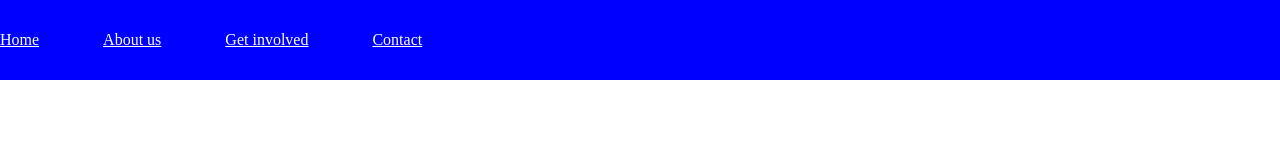
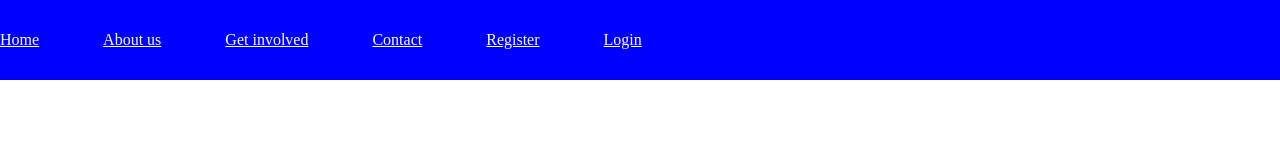
Before and after one commit to ochioci/bigapple, a React (Vite) app: page / in a window 1280 px wide. Shown: the top 160 px of the page. Built offline with nearby package versions, Linux system fonts and the light colour scheme.

Commit message:
Implemented registration (missing uniqueness check), begin implementing login

```diff
--- a/src/assets/app.jsx
+++ b/src/assets/app.jsx
@@ -12,7 +12,7 @@ export function Main({Content, StateHook}) {
 
     return <div style={style}>
         <TopBar StateHook={StateHook}></TopBar>
-        <Content></Content>
+        <Content StateHook={StateHook}></Content>
     </div>
 }
 
@@ -30,7 +30,9 @@ function TopBar({StateHook}) {
         ["Home", "home"],
         ["About us", "aboutus"],
         ["Get involved", "getinvolved"],
-        ["Contact", "contact"]
+        ["Contact", "contact"],
+        ["Register", "register"],
+        ["Login", "login"]
     ]
     const entryStyle = {
         color: "White",
--- /dev/null
+++ b/src/assets/login.jsx
@@ -0,0 +1,54 @@
+import {useState} from "react";
+
+export function LoginContent({StateHook}) {
+    const [reqState, reqHook] = useState("waiting")
+    const style = {
+        gridRow: 2,
+        display: "grid",
+        gridTemplateRows: "80% 20%",
+        gridTemplateColumns: "1fr"
+    }
+
+    function formSubmit(e) {
+        e.preventDefault();
+        let email = e.target[0].value
+        let password = e.target[1].value
+        let req = new XMLHttpRequest();
+        reqHook("sending")
+
+        req.open("POST", "/login", true);
+        req.setRequestHeader("Content-Type", "application/json;charset=UTF-8");
+        req.send(JSON.stringify({"email" : email, "password": password}))
+        reqHook("done")
+        return false;
+    }
+
+    function reset () {
+        StateHook("home")
+    }
+
+    if (reqState == "done") {
+        return <div>
+            Successfully Logged In
+            <button onClick={reset}>Go to homepage</button>
+        </div>
+    }
+    else if (reqState == "sending") {
+        return <div>
+            Waiting
+        </div>
+    }
+    else{
+        return <div  onSubmit={formSubmit} style={style}>
+            <div>Login</div>
+            <form action="/login" method="POST">
+                <label>Email</label>
+                <input type={"text"}/>
+                <label>Password</label>
+                <input type={"text"}/>
+                <button type="submit">Send</button>
+            </form>
+        </div>
+    }
+
+}
--- /dev/null
+++ b/src/assets/register.jsx
@@ -0,0 +1,60 @@
+import {useState} from "react";
+
+export function RegisterContent({StateHook}) {
+    const [reqState, reqHook] = useState("waiting")
+    const style = {
+        gridRow: 2,
+        display: "grid",
+        gridTemplateRows: "80% 20%",
+        gridTemplateColumns: "1fr"
+    }
+
+    function formSubmit(e) {
+        e.preventDefault();
+        let firstname = e.target[0].value
+        let lastname = e.target[1].value
+        let email = e.target[2].value
+        let password = e.target[3].value
+        let req = new XMLHttpRequest();
+        reqHook("sending")
+
+        req.open("POST", "/register", true);
+        req.setRequestHeader("Content-Type", "application/json;charset=UTF-8");
+        req.send(JSON.stringify({"firstname": firstname, "lastname": lastname, "email": email, "password": password}))
+        reqHook("done")
+        return false;
+    }
+
+    function reset () {
+        StateHook("login")
+    }
+
+    if (reqState == "done") {
+        return <div>
+            Successfully Registered
+            <button onClick={reset}>Go to login</button>
+        </div>
+    }
+    else if (reqState == "sending") {
+        return <div>
+            Waiting
+        </div>
+    }
+    else{
+        return <div  onSubmit={formSubmit} style={style}>
+            <div>Register</div>
+            <form action="/register" method="POST">
+                <label>First Name</label>
+                <input type={"text"}/>
+                <label>Last Name</label>
+                <input type={"text"}/>
+                <label>Email</label>
+                <input type={"text"}/>
+                <label>Password</label>
+                <input type={"text"}/>
+                <button type="submit">Send</button>
+            </form>
+        </div>
+    }
+
+}
--- a/src/main.jsx
+++ b/src/main.jsx
@@ -6,6 +6,8 @@ import {AboutUsContent} from './assets/aboutus.jsx'
 import {HomepageContent} from './assets/homepage.jsx'
 import {GetInvolvedContent} from "./assets/getinvolved.jsx";
 import {ContactContent} from "./assets/contact.jsx"
+import {RegisterContent} from "./assets/register.jsx";
+import {LoginContent} from "./assets/login.jsx";
 //
 createRoot(document.getElementById('root')).render(
   <StrictMode>
@@ -22,6 +24,10 @@ function App() {
         return <Main StateHook ={StateHook} Content={GetInvolvedContent}></Main>
     } else if (State=="contact") {
         return <Main StateHook ={StateHook} Content={ContactContent}></Main>
+    } else if (State=="register") {
+        return <Main StateHook ={StateHook} Content={RegisterContent}></Main>
+    } else if (State=="login") {
+        return <Main StateHook ={StateHook} Content={LoginContent}></Main>
     }else {
         return <Main StateHook ={StateHook} Content={HomepageContent}></Main>
     }
--- a/vite.config.js
+++ b/vite.config.js
@@ -10,6 +10,10 @@ export default defineConfig({
         target: "http://localhost:3001",
         secure: false,
       },
+      "/register": {
+        target: "http://localhost:3001",
+        secure: false,
+      },
     },
   },
 })
```
Also changed, not shown: src/assets/server/index.cjs (+9 -18 lines).
